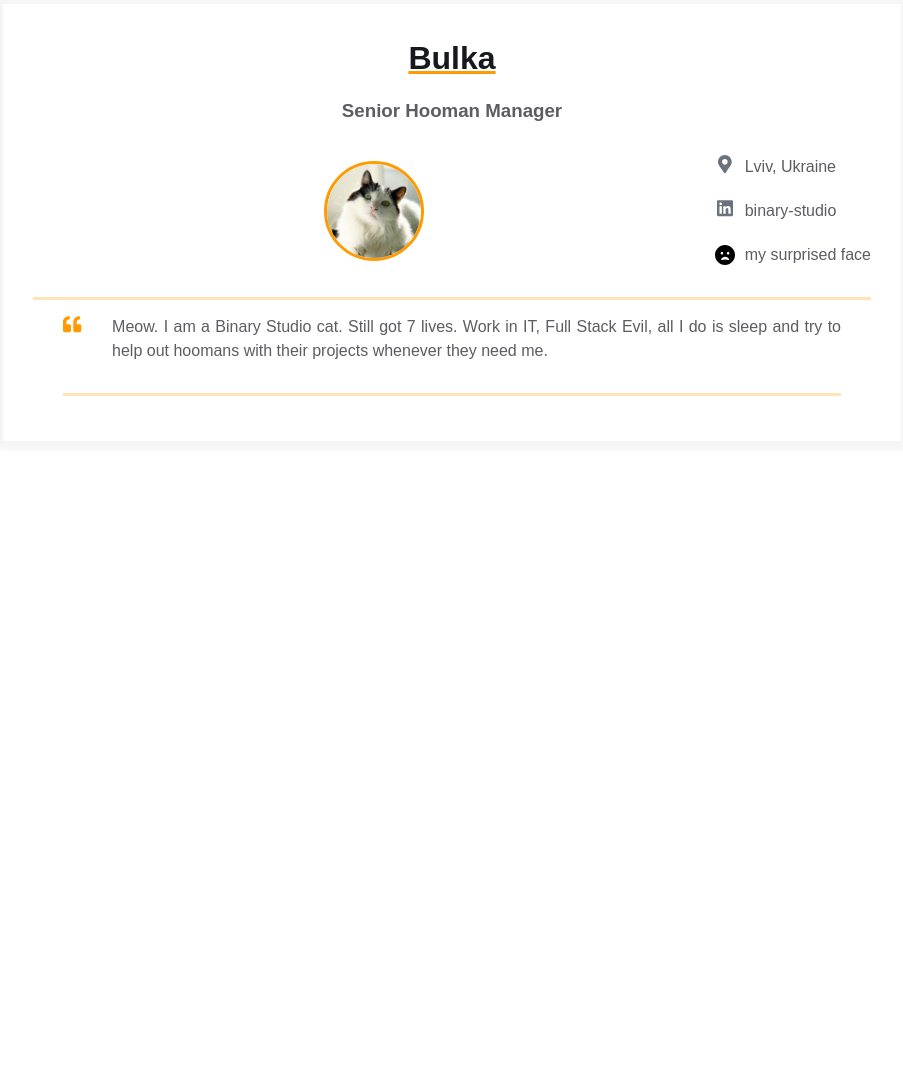
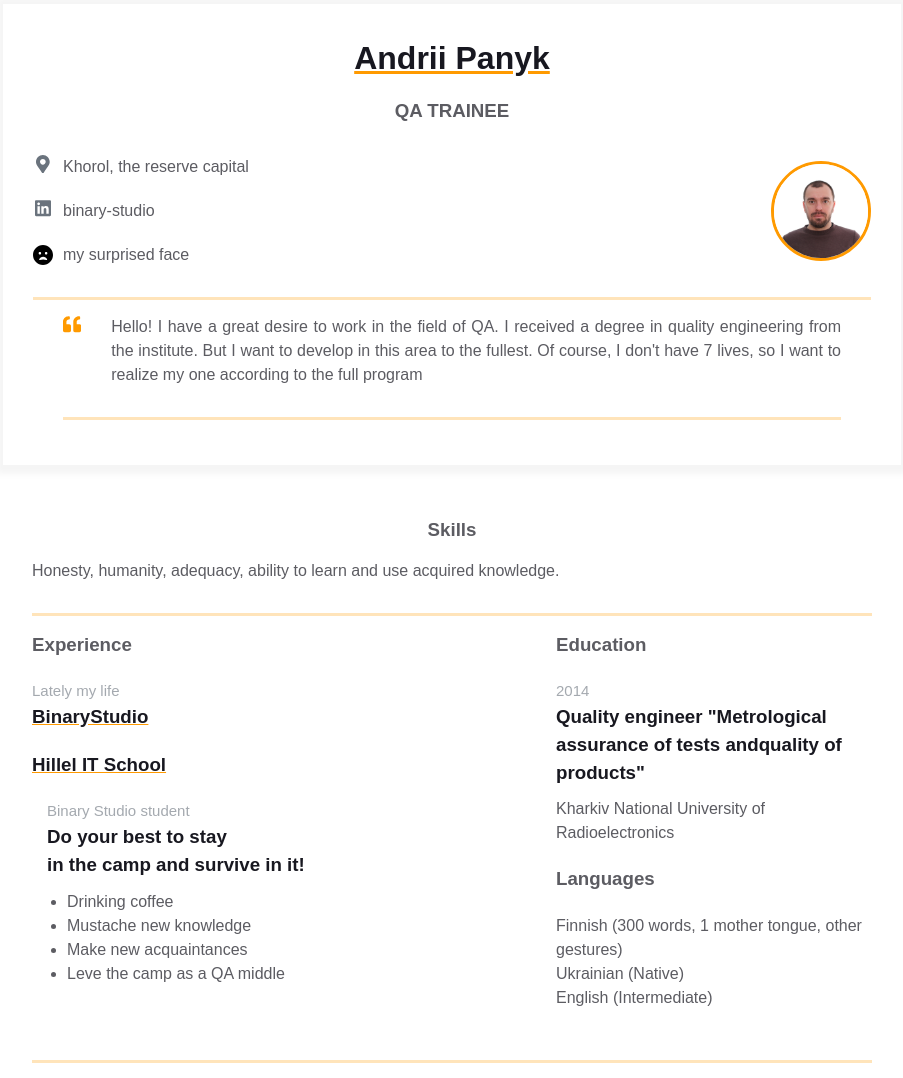
Before and after one commit to BeiraMarQA/homepage, a plain HTML site: page index.html in a window 1280 px wide. Shown: the part 47-1125 px from the top of the page, without its empty margins (188-1091 px from the left). Before the commit the page ends 800 px from the top, so only its background shows below. Drawn offline with Linux system fonts and the light colour scheme.

Commit message:
My resyme

```diff
--- a/index.html
+++ b/index.html
@@ -11,16 +11,11 @@
         <div class="resume">
           <div class="container">
             <div class="resume__block">
-              <h1 class="contact-info__header">Bulka</h1>
-              <h3 class="contact-info__sub-header">Senior Hooman Manager</h3>
+              <h1 class="contact-info__header">Andrii Panyk</h1>
+              <h3 class="contact-info__sub-header">QA TRAINEE</h3>
 
               <div class="contact_info_container fh">
-                <div class="contact-info__block"></div>
-
-                <div class="contact-info__block contact-info__block--center">
-                  <img class="contact-info__avatar" src="assets/avatar.png" alt="Avatar">
-                </div>
-
+                <div class="contact-info__block">
                     <div class="contact-info__block">
 
                         <a href="" rel="author" class="contact-info__item">
@@ -31,7 +26,7 @@
                                 </path>
                               </svg>
                             </div>
-                        <span>Lviv, Ukraine</span>
+                            <span>Khorol, the reserve capital</span>
                           </a>
                           <a href="https://ua.linkedin.com/company/binary-studio_241166" rel="author" class="contact-info__item">
                             <div class="contact-info__item-icon-wrapper">
@@ -56,6 +51,13 @@
                           </a>
                     </div>
                 </div>
+
+                <div class="contact-info__block contact-info__block--center">
+                  <img class="contact-info__avatar" src="assets/foto Andrii.jpg" alt="Avatar">
+                </div>
+
+
+              </div>
             </div>
                 <div class="container">
                 <div class="resume__block">
@@ -67,10 +69,10 @@
                         </path>
                       </svg>
                     </div>
-                    <p class="intro_text">Meow.
-                      I am a Binary Studio cat. Still got 7 lives. Work in IT, Full Stack Evil,
-                      all I do is sleep and try to help out hoomans with their projects whenever
-                      they need me.
+                    <p class="intro_text">Hello!
+                       I have a great desire to work in the field of QA. I received a degree in quality engineering
+                        from the institute. But I want to develop in this area to the fullest. Of course, I don't have
+                         7 lives, so I want to realize my one according to the full program
                     </p>
                   </div>
                 </div>
@@ -78,5 +80,68 @@
           </div>
         </div>
       </main>
+      <div class="container">
+        <div class="resume__block">
+          <div class="skills">
+            <h3 class="skills__header">Skills</h3>
+            <p class="skills__text">Honesty, humanity, adequacy, ability to learn and use acquired knowledge. </p>
+          </div>
+        </div>
+      </div>
+      <div class="container">
+        <div class="resume__block">
+          <div class="main-info fh">
+
+            <div class="experiences">
+                <h3 class="experiences__header">Experience</h3>
+                <div class="experiences__company">
+                  <div class="experiences__company-header">
+                    <span class="experiences__company-header-durability">Lately my life</span>
+                    <h3 class="experiences__company-header-name">BinaryStudio</h3>
+                    <h3 class="experiences__company-header-name">Hillel IT School</h3>
+                  </div>
+
+                  <div class="experiences__company-project">
+                    <span class="experiences__company-project-role">Binary Studio student</span>
+                    <h3 class="experiences__company-project-name">Do your best to stay <p>in the camp and survive in it!</p> </h3>
+                    <ul class="experiences__company-project-responsibilities">
+                      <li>Drinking coffee</li>
+                      <li>Mustache new knowledge</li>
+                      <li>Make new acquaintances</li>
+                      <li>Leve the camp as a QA middle</li>
+                    </ul>
+                  </div>
+                </div>
+              </div>
+
+              <div class="additional-info fv">
+                <div class="additional-info__education">
+                  <h3 class="additional-info__education-header">Education</h3>
+                  <div class="additional-info__education-university">
+                    <span class="additional-info__education-university-durability">2014</span>
+                    <h3 class="additional-info__education-university-speciality">Quality engineer "Metrological assurance of tests andquality of
+                        products"</h3>
+                    <p class="additional-info__education-university-name">Kharkiv National University of Radioelectronics</p>
+                  </div>
+                </div>
+
+                <div class="additional-info__languages">
+                  <h3 class="additional-info__languages-header">Languages</h3>
+                  <p class="additional-info__languages-item">
+                    Finnish (300 words, 1 mother tongue, other gestures)
+                  </p>
+                  <p class="additional-info__languages-item">
+                    Ukrainian (Native)
+                  </p>
+                  <p class="additional-info__languages-item">
+                    English (Intermediate)
+                  </p>
+                </div>
+              </div>
+          </div>
+        </div>
+      </div>
+
+
   </body>
 </html>
```
Also changed, not shown: assets/foto Andrii.jpg (added). Lines whose indentation alone changed are shown as unchanged.
